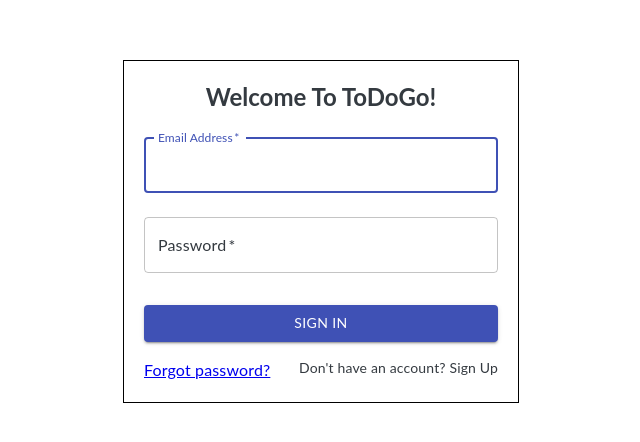
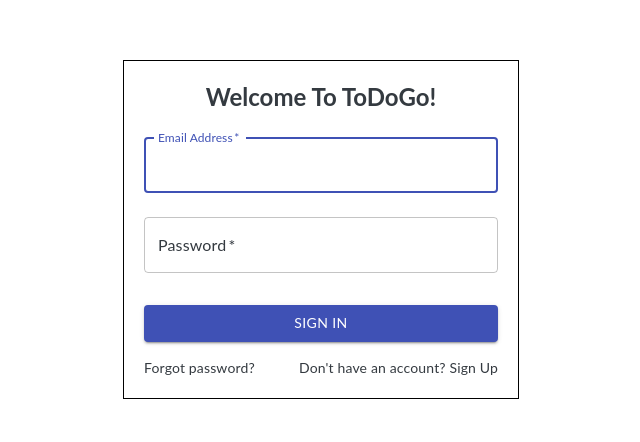
Before and after one commit to itx-shoaib/ToDoGo, a React (Create React App) app: page / in a window 1280 px wide. Shown: the part 140-582 px from the top of the page, without its empty margins (319-959 px from the left). Built offline with nearby package versions, Linux system fonts and the light colour scheme.

Commit message:
Making logic for forget Password

```diff
--- a/src/Pages/Home.jsx
+++ b/src/Pages/Home.jsx
@@ -1,51 +1,101 @@
-import React,{useState} from 'react'
+import React, { useState } from "react";
 import "../App.css";
-import { Typography, Box, Grid, CssBaseline, Container } from "@mui/material";
+import {
+  Typography,
+  Box,
+  Grid,
+  CssBaseline,
+  Container,
+  TextField,
+  Button,
+} from "@mui/material";
 import { Link } from "react-router-dom";
-import { Login } from './Login/Login';
-import { Register } from './Register/Register';
+import { Login } from "./Login/Login";
+import { Register } from "./Register/Register";
 
-function Home (){
-  const [signin, setSignin] = useState(true)
+function Home() {
+  const [signin, setSignin] = useState(true);
+  const [forgetPass, setForgetPass] = useState(false);
   return (
     <Container component="main" maxWidth="xs">
       <CssBaseline />
-    <Box className="loginBox" >
+      <Box className="loginBox">
         <Typography component="h1" variant="h5">
           Welcome To ToDoGo!
         </Typography>
         <Box component="form" noValidate sx={{ mt: 1 }}>
+          {!forgetPass && signin ? (
+            <Login />
+          ) : (
+            <>{!forgetPass && <Register />}</>
+          )}
 
-      {signin?(
-        <Login/>
-      ):(
-        <Register/>
+          {forgetPass && (
+            <>
+              <TextField
+                margin="normal"
+                required
+                fullWidth
+                id="email"
+                label="Email Address"
+                name="email"
+                autoComplete="email"
+                autoFocus
+              />
+              <Button
+                type="submit"
+                fullWidth
+                variant="contained"
+                sx={{ mt: 3, mb: 2 }}
+                onClick={() => setForgetPass((prev) => !prev)}
+              >
+                Send
+              </Button>
+            </>
           )}
 
           <Grid container>
             <Grid item xs>
-          { signin && (<Link href="#" variant="body2">
+              {!forgetPass && signin && (
+                <>
+                  <Typography
+                    variant="body2"
+                    onClick={() => setForgetPass((prev) => !prev)}
+                    sx={{ cursor: "pointer" }}
+                  >
                     Forgot password?
-            </Link>) }
-
+                  </Typography>
+                </>
+              )}
             </Grid>
             <Grid item>
-          {signin ? (
-            <Typography variant="body2" onClick={()=>setSignin((prev)=>!prev)} sx={{cursor:"pointer"}}>
+              {!forgetPass && signin ? (
+                <Typography
+                  variant="body2"
+                  onClick={() => setSignin((prev) => !prev)}
+                  sx={{ cursor: "pointer" }}
+                >
                   {"Don't have an account? Sign Up"}
                 </Typography>
-          ):(
-            <Typography variant="body2" onClick={()=>setSignin((prev)=>!prev)} sx={{cursor:"pointer"}}>
+              ) : (
+                <>
+                  {!forgetPass && (
+                    <Typography
+                      variant="body2"
+                      onClick={() => setSignin((prev) => !prev)}
+                      sx={{ cursor: "pointer" }}
+                    >
                       {"Already have an account? Sign In"}
                     </Typography>
                   )}
-
+                </>
+              )}
             </Grid>
           </Grid>
         </Box>
       </Box>
     </Container>
-  )
+  );
 }
 
 export default Home;
```
Lines whose indentation alone changed are shown as unchanged.
